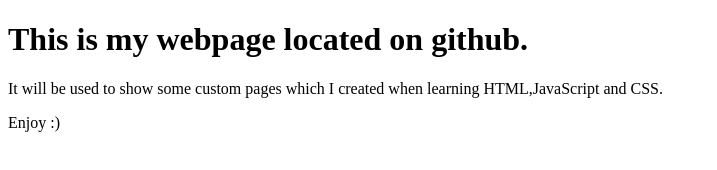
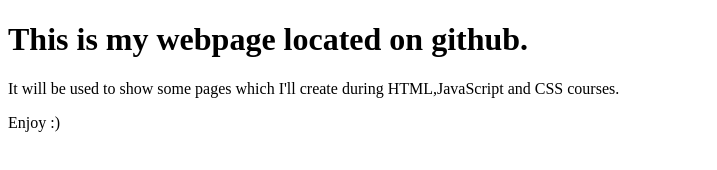
Before and after one commit to palirindos/palirindos.github.io, a plain HTML site: page index.html in a window 1280 px wide. Shown: the whole page, without its empty margins (0-717 px from the left). Drawn offline with Linux system fonts and the light colour scheme.

Commit message:
change paragraph

```diff
--- a/index.html
+++ b/index.html
@@ -7,7 +7,7 @@
 
 <body>
 <h1>This is my webpage located on github.</h1>
-<p>It will be used to show some custom pages which I created when learning HTML,JavaScript and CSS.</p>
+<p>It will be used to show some pages which I'll create during HTML,JavaScript and CSS courses.</p>
 <p>Enjoy :)</p>
 </body>
 </html>
```
